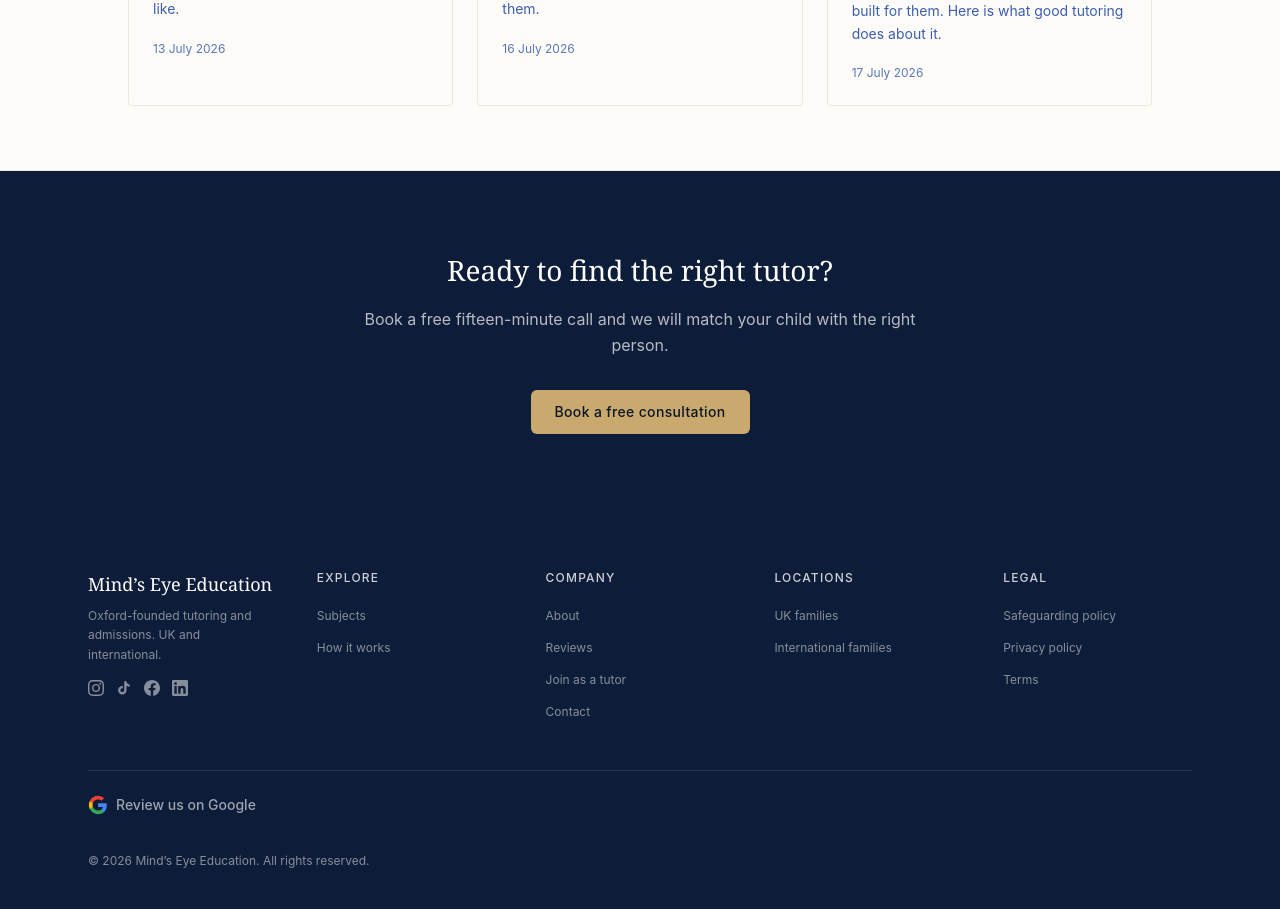
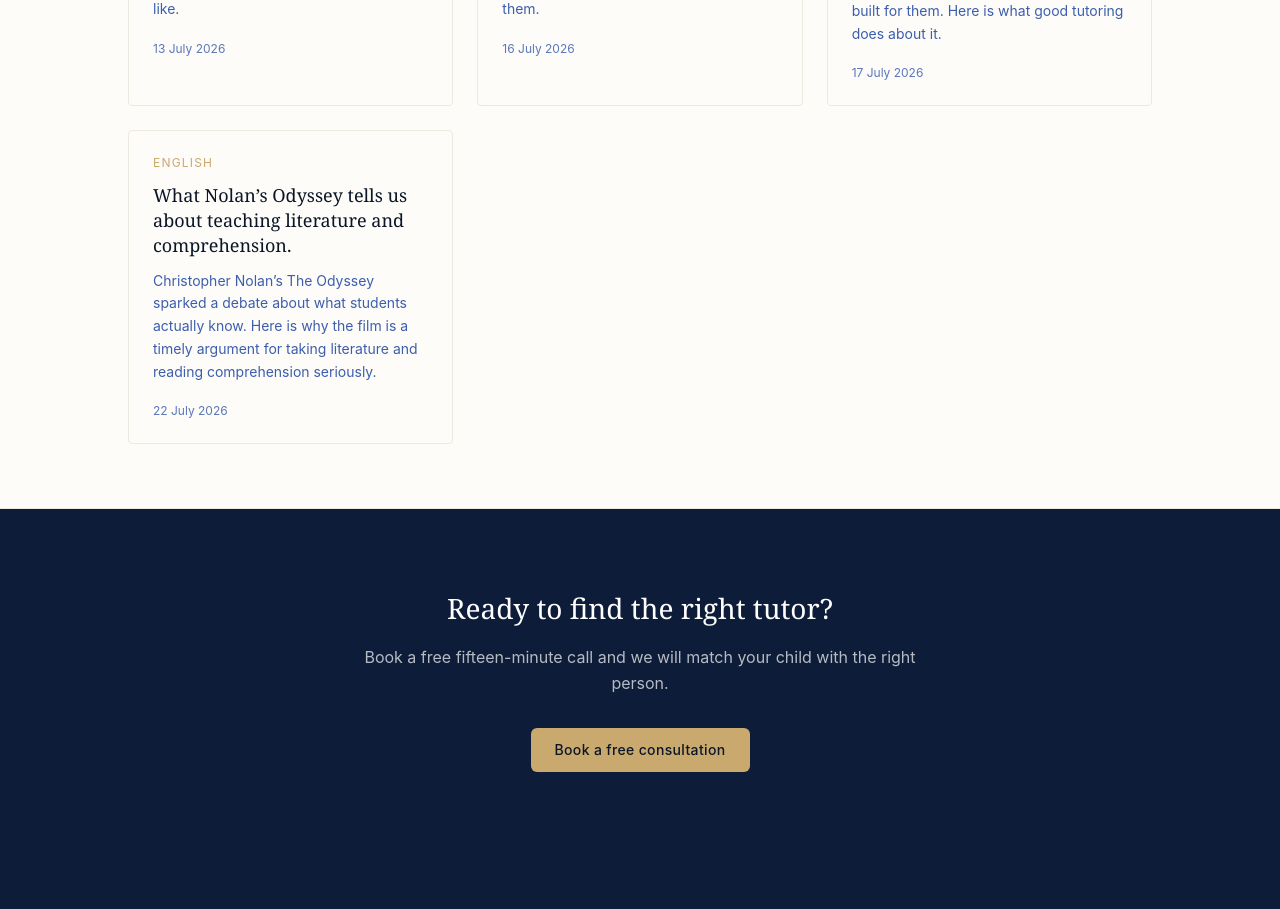
Before and after one commit to scmt1089/tutoringsite, a Next.js app: page /blog in a window 1280 px wide. Shown: the part 940-1849 px from the top of the page. Built offline with nearby package versions, Linux system fonts and the light colour scheme.

Commit message:
added the Odyssey blog

```diff
--- a/src/app/blog/[slug]/page.tsx
+++ b/src/app/blog/[slug]/page.tsx
@@ -8,14 +8,16 @@ import UcasPersonalStatement from "@/content/posts/ucas-personal-statement";
 import LnatPreparation from "@/content/posts/lnat-preparation";
 import MusicTheoryGrade5 from "@/content/posts/music-theory-grade-5";
 import NeurodivergentTutoring from "@/content/posts/neurodivergent-tutoring";
+import NolansOdysseyTeachingLiterature from "@/content/posts/nolans-odyssey-teaching-literature";
 
 const postContent: Record<string, React.ComponentType> = {
   "aqa-biology-past-papers": AqaBiologyPastPapers,
   "mark-scheme-exam-technique": MarkSchemeExamTechnique,
   "ucas-personal-statement": UcasPersonalStatement,
   "lnat-preparation": LnatPreparation,
-  "music-theory-grade-5": MusicTheoryGrade5,
+  "music-theory-grade-5-topics": MusicTheoryGrade5,
   "neurodivergent-tutoring": NeurodivergentTutoring,
+  "nolans-odyssey-teaching-literature": NolansOdysseyTeachingLiterature,
 };
 
 type Props = { params: { slug: string } };
--- /dev/null
+++ b/src/content/posts/nolans-odyssey-teaching-literature.tsx
@@ -0,0 +1,43 @@
+import Link from "next/link";
+
+export default function Content() {
+  return (
+    <>
+      <p>If you or your teenager have been following the buzz around Christopher Nolan&#8217;s The Odyssey, you may have noticed something interesting playing out in the comments. Alongside genuine excitement about the cast, a significant number of people admitted, quite openly, that they had no real idea what The Odyssey was. For a 2,800-year-old poem that sits at the foundation of Western literature, that was striking. For anyone thinking about their child&#8217;s education, it was worth pausing on.</p>
+
+      <p>The film itself is a 173-minute, deliberately complex epic that weaves together Homer, Virgil and several other classical sources to tell the story of Odysseus&#8217; ten-year journey home from Troy. Matt Zoller Seitz, writing for RogerEbert.com, called it &#8220;a mighty epic with a view of human nature more sophisticated than most movies of its type.&#8221; It is demanding and rewarding in equal measure, and the debate surrounding it has demonstrated something we see in our students all the time: what you get from a complex piece of culture depends very directly on what you bring to it.</p>
+
+      <p>Perhaps the most unexpected thing the film did was accomplish something schools have spent decades trying: it made people want to read Homer. In the weeks following release, sales of the Odyssey in translation rose sharply; social media filled with people asking which edition to buy, whether the poem is actually enjoyable and how long it takes to read. A Nolan blockbuster achieved in a few weeks of press coverage what many a school syllabus has not managed in years of compulsory English. If your teenager is one of the people who came away curious, that curiosity is genuinely worth following up.</p>
+
+      <h2>What you get from the film depends on what you bring to it</h2>
+
+      <p>Nolan&#8217;s script draws on multiple classical sources without always signposting the joins. The Trojan Horse sequence, for instance, does not come from Homer&#8217;s Odyssey at all; Nolan borrowed it from Virgil&#8217;s Aeneid. If you know that, you will understand why the choice was made and what it tells you about how the film is relating to its sources. If you do not, the scene is still entertaining. But those are genuinely different experiences of the same two minutes of film, and the gap comes entirely from prior reading.</p>
+
+      <p>The same is true of the film&#8217;s non-linear structure, which one reviewer described as treating time &#8220;not as a line but as a map spread out on the screen.&#8221; Students who have spent time reading demanding books, tracking multiple plot threads and holding earlier details in mind when later ones reframe them, will find Nolan&#8217;s movement between past, present and memory relatively easy to follow. Students who have not will find it noticeably harder. This is not about intelligence; it is about a specific skill that reading builds, and that very little else builds as reliably.</p>
+
+      <h2>What comprehension skills actually give you</h2>
+
+      <p>Many students think of comprehension as fairly basic: you either understood the passage or you did not. What The Odyssey&#8217;s reception makes visible is that there are quite different levels of understanding available in any complex text or film, and that moving between those levels is a learnable skill.</p>
+
+      <p>Genuine comprehension involves tracking several things at once, remembering earlier details when something later changes their meaning, reading for what is implied rather than just what is stated, and recognising when a story is in conversation with other stories. These are the habits that reading difficult literature builds, and they are also the habits that make the difference in a demanding English exam, a university interview or a piece of extended writing where a student needs to hold a complex argument together over several pages.</p>
+
+      <p>The skills built by serious engagement with difficult texts reach well beyond the texts themselves. That is the broader case for taking literature seriously, and the film has made it more visible and immediate than most educational arguments tend to manage.</p>
+
+      <h2>Understanding why characters do what they do</h2>
+
+      <p>Take one of the central questions the film raises: why, when Odysseus finally gets back to Ithaca after twenty years away, does he not immediately tell Penelope who he is? The practical answer is that he needs to assess the situation before acting. But Nolan&#8217;s film, with its strong psychological emphasis on guilt and self-punishment, suggests something more complex: that the violence Odysseus committed in Troy has made him feel, on some level, unworthy of the homecoming he has spent twenty years trying to reach. That reading is available in Homer too. You just have to know to look for it.</p>
+
+      <p>Circe raises a different kind of question. In Homer she is a witch who turns Odysseus&#8217;s men into pigs; in most popular accounts she is simply a dangerous obstacle on the road home. But ask why she holds such particular hostility towards men, why she transforms rather than destroys them, and a far more interesting character comes into focus. Samantha Morton&#8217;s performance in the film, described by one critic as &#8220;by far the scariest thing in the film,&#8221; suggests a Circe who has learned to defend herself by removing men&#8217;s agency before they can remove hers. That reading is not Nolan&#8217;s invention; it is latent in Homer. It becomes visible once a reader has been taught to ask what a character&#8217;s actions are protecting them from.</p>
+
+      <p>This is what good character analysis actually involves: not listing what characters do, but asking what those actions reveal about what they want, what they fear and what they believe about themselves. These are the questions that a well-taught literature class trains students to ask, and they are also the questions that matter in law, in psychology, in any professional setting where understanding what drives people is a core part of the job.</p>
+
+      <h2>What this means for your child&#8217;s education</h2>
+
+      <p>Students who have been taught to read carefully, who have been given demanding texts and encouraged to grapple with them rather than just summarise them, approach almost everything else differently. They handle complex exam questions more fluently because they are used to holding several ideas in tension. They write with more precision because they have seen what deliberate word choices can do. They are more comfortable in interviews and discussions because they have practice forming and defending a point of view on something genuinely difficult.</p>
+
+      <p>If your teenager enjoyed The Odyssey and came away wanting to know more, that is a good sign and a good opening. The poem itself is more readable than most people expect, full of monsters, bad decisions and deeply human moments of longing and cowardice. And the skills that make it richer are the same skills that will serve them well far beyond any single exam.</p>
+
+      <p>If you would like to talk through how we approach comprehension and analytical reading as part of our English and humanities tuition, we would be glad to help. <Link href="/book">Book a free fifteen-minute call.</Link></p>
+    </>
+  );
+}
--- a/src/data/posts.ts
+++ b/src/data/posts.ts
@@ -70,4 +70,14 @@ export const posts: Post[] = [
     metaTitle: "Tutoring for Neurodivergent Students: ADHD, Dyslexia and What Helps | Mind’s Eye Education",
     metaDescription: "Neurodivergent students are not underperforming students. They are differently wired students in a system not built for them. Here is what good tutoring for neurodivergent students actually does differently.",
   },
+  {
+    slug: "nolans-odyssey-teaching-literature",
+    title: "What Nolan’s Odyssey tells us about teaching literature and comprehension.",
+    date: "22 July 2026",
+    author: "Mind’s Eye Education",
+    excerpt: "Christopher Nolan’s The Odyssey sparked a debate about what students actually know. Here is why the film is a timely argument for taking literature and reading comprehension seriously.",
+    category: "English",
+    metaTitle: "Nolan’s Odyssey and the Case for Teaching Literature | Mind’s Eye Education",
+    metaDescription: "Nolan’s The Odyssey sparked a debate about what students actually know. Here is why the film is a timely argument for taking literature and reading comprehension skills seriously in schools.",
+  },
 ];
```
